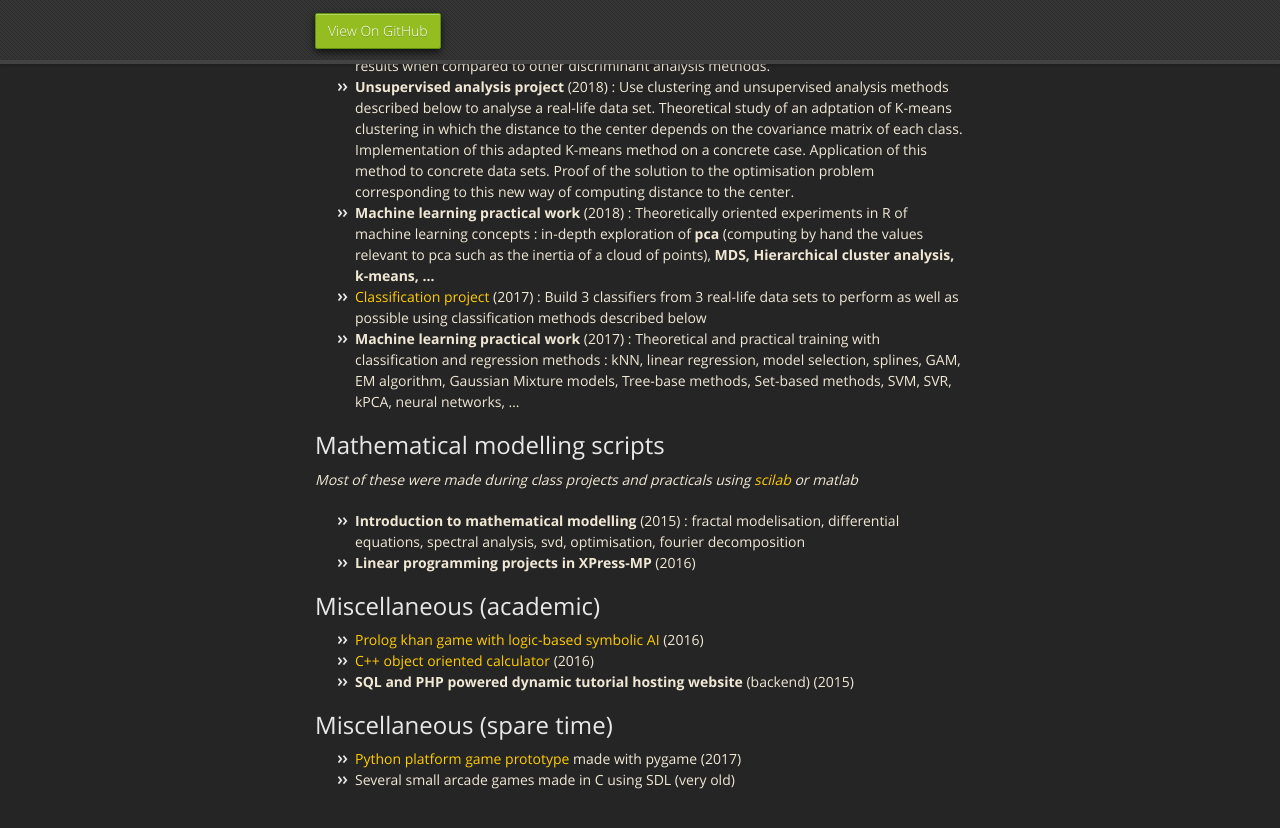
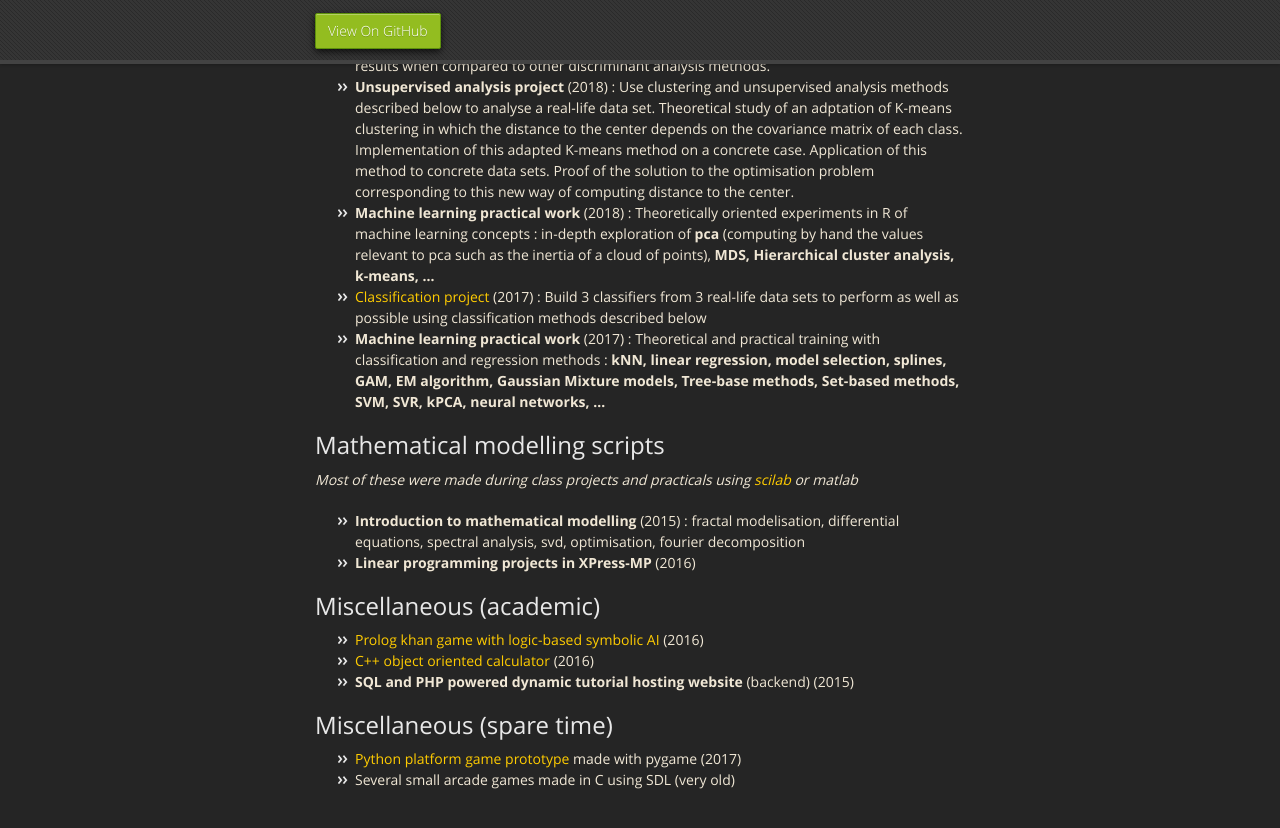
Before and after one commit to plougue/plougue.github.io, a Jekyll site: the page built from index.md, in a window 1280 px wide and 900 px high, scrolled down 2120 px. Shown: the top 828 px of the window. Built offline with Jekyll 4.4.1, drawn with Linux system fonts in a browser that asks for light colours; our own code applies the rules of GitHub Pages for plain Markdown files.

```diff
--- a/index.md
+++ b/index.md
@@ -89,7 +89,7 @@ Study of an adaptation of dicriminant anylisis for binary variable, proof of the
 * **Unsupervised analysis project** (2018) : Use clustering and unsupervised analysis methods described below to analyse a real-life data set. Theoretical study of an adptation of K-means clustering in which the distance to the center depends on the covariance matrix of each class. Implementation of this adapted K-means method on a concrete case. Application of this method to concrete data sets. Proof of the solution to the optimisation problem corresponding to this new way of computing distance to the center.
 * **Machine learning practical work** (2018) : Theoretically oriented experiments in R of machine learning concepts : in-depth exploration of **pca** (computing by hand the values relevant to pca such as the inertia of a cloud of points),  **MDS, Hierarchical cluster analysis, k-means, ...**
 * [Classification project](https://github.com/plougue/Classification-project-2017) (2017) : Build 3 classifiers from 3 real-life data sets to perform as well as possible using classification methods described below
-* **Machine learning practical work** (2017) : Theoretical and practical training with classification and regression methods : kNN, linear regression, model selection, splines, GAM, EM algorithm, Gaussian Mixture models, Tree-base methods, Set-based methods, SVM, SVR, kPCA, neural networks, ...
+* **Machine learning practical work** (2017) : Theoretical and practical training with classification and regression methods : **kNN, linear regression, model selection, splines, GAM, EM algorithm, Gaussian Mixture models, Tree-base methods, Set-based methods, SVM, SVR, kPCA, neural networks, ...**
 
 ## Mathematical modelling scripts
 *Most of these were made during class projects and practicals using [scilab](https://www.scilab.org/) or matlab*
```
